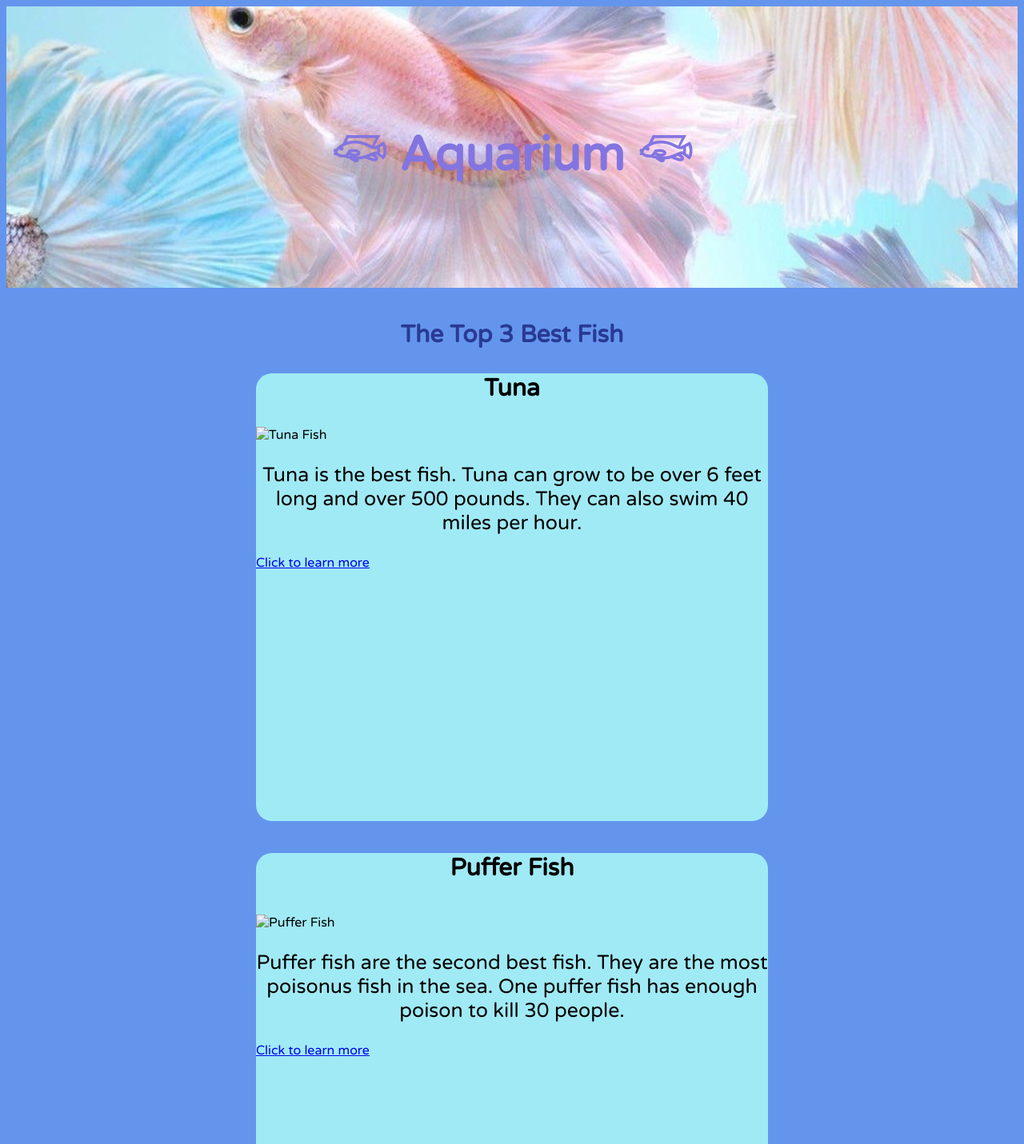
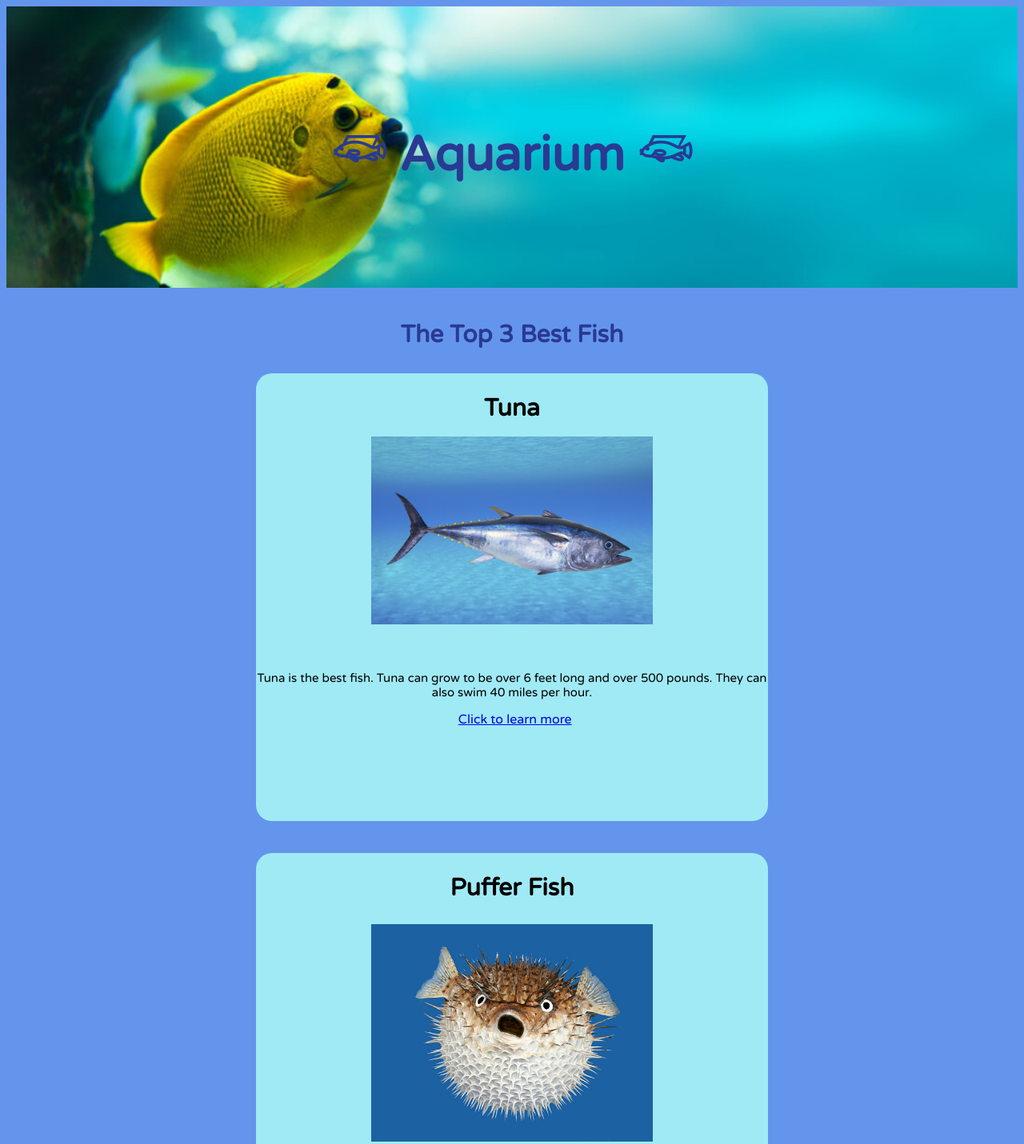
Before and after one commit to staten-island-tech/css-blogpost-project-MichelleO3O, a plain HTML site: page index.html in a window 1280 px wide. Shown: the top 1431 px of the page at 80% size. Drawn offline with Linux system fonts and the light colour scheme.

Commit message:
9th commit

```diff
--- a/index.html
+++ b/index.html
@@ -12,26 +12,26 @@
   </head>
   <body>
 
-    <h1 class="top-bar">𓆛 Aquarium 𓆛</h1>
+    <h1 id="main-header">𓆛 Aquarium 𓆛</h1>
     <h2 class="title">The Top 3 Best Fish</h2>
 
     <div class="tuna-blurb">
-      <h3 class="tuna-post">Tuna</h3>
-      <img src="Tuna.jpg" alt="Tuna Fish">
+      <h3 class="tuna-post blurb-headers">Tuna</h3>
+      <img class="tuna-blurb images" src="./Img/Tuna.jpg" alt="Tuna Fish">
       <p class="tuna-writing">Tuna is the best fish. Tuna can grow to be over 6 feet long and over 500 pounds. They can also swim 40 miles per hour.</p>
       <a href="https://www.catonsvillegourmet.com/baltimore-seafood/ten-things-didnt-know-tuna/">Click to learn more</a>
     </div>
 
     <div class="puffer-blurb">
-      <h4 class="puffer-post">Puffer Fish</h4>
-      <img src="Puffer Fish.jpg" alt="Puffer Fish">
+      <h4 class="puffer-post blurb-headers">Puffer Fish</h4>
+      <img class="puffer-blurb images" src="./Img/Puffer Fish.jpg" alt="Puffer Fish">
       <p class="puffer-writing">Puffer fish are the second best fish. They are the most poisonus fish in the sea. One puffer fish has enough poison to kill 30 people.</p>
       <a href="https://news.scubatravel.co.uk/fascinating-facts-about-pufferfish.html">Click to learn more</a>
     </div>
 
     <div class="jelly-blurb">
-      <h5 class="jelly-post">Jelly Fish</h5>
-      <img class="jelly-blurb" src="https://www.treehugger.com/thmb/8nEKiuzNzlFclGuhA1FZ57Ol85U=/2118x1415/filters:fill(auto,1)/3-b8c09e3140c543acbdf061971b4a962c.jpg" alt="jelly fish">
+      <h5 class="jelly-post blurb-headers">Jelly Fish</h5>
+      <img class="jelly-blurb images" src="./Img/Jelly Fish.jpg" alt="jelly fish">
       <p class="jelly-writing">Jelly fish are the third best fish. They aren't actually fish and don't have bones. </p>
       <a href="https://www.treehugger.com/fascinating-facts-about-jellyfish-4858789">Click to learn more</a>
     </div>
--- a/style.css
+++ b/style.css
@@ -4,11 +4,11 @@ body {
   font-family: "Varela Round", sans-serif;
 }
 
-.top-bar {
-  color: #8375e0;
+#main-header {
+  color: #293a93;
   font-size: 60px;
   text-align: center;
-  background-image: url(img/Pastel\ Fish.jpg);
+  background-image: url(img/better\ fish\ banner.jpg);
   background-size: cover;
   padding: 10%;
 }
@@ -27,13 +27,19 @@ body {
   border-radius: 20px;
 }
 
+.puffer-blurb img {
+  border-radius: 0;
+  max-width: 55%;
+  height: auto;
+}
+
 .puffer-post {
   font-size: 30px;
   text-align: center;
 }
 
 .puffer-writing {
-  font-size: 25px;
+  font-size: 15px;
   text-align: center;
 }
 
@@ -46,6 +52,7 @@ body {
 }
 
 .jelly-blurb img {
+  border-radius: 0;
   max-width: 55%;
   height: auto;
 }
@@ -56,7 +63,7 @@ body {
 }
 
 .jelly-writing {
-  font-size: 25px;
+  font-size: 15px;
   text-align: center;
 }
 
@@ -68,11 +75,26 @@ body {
   border-radius: 20px;
 }
 
-.tuna-post {
+.images {
+  border-radius: 0;
+  max-width: 55%;
+  height: auto;
+  position: relative;
+  left: 22.5%;
+  bottom: 5%;
+}
+
+.blurb-headers {
   font-size: 30px;
   text-align: center;
+  padding-top: 25px;
 }
 .tuna-writing {
-  font-size: 25px;
+  font-size: 15px;
   text-align: center;
 }
+
+a {
+  margin-bottom: 25px;
+  margin-left: 39.5%;
+}
```
Also changed, not shown: Img/Jelly Fish.jpg (added), Img/better fish banner.jpg (added).
